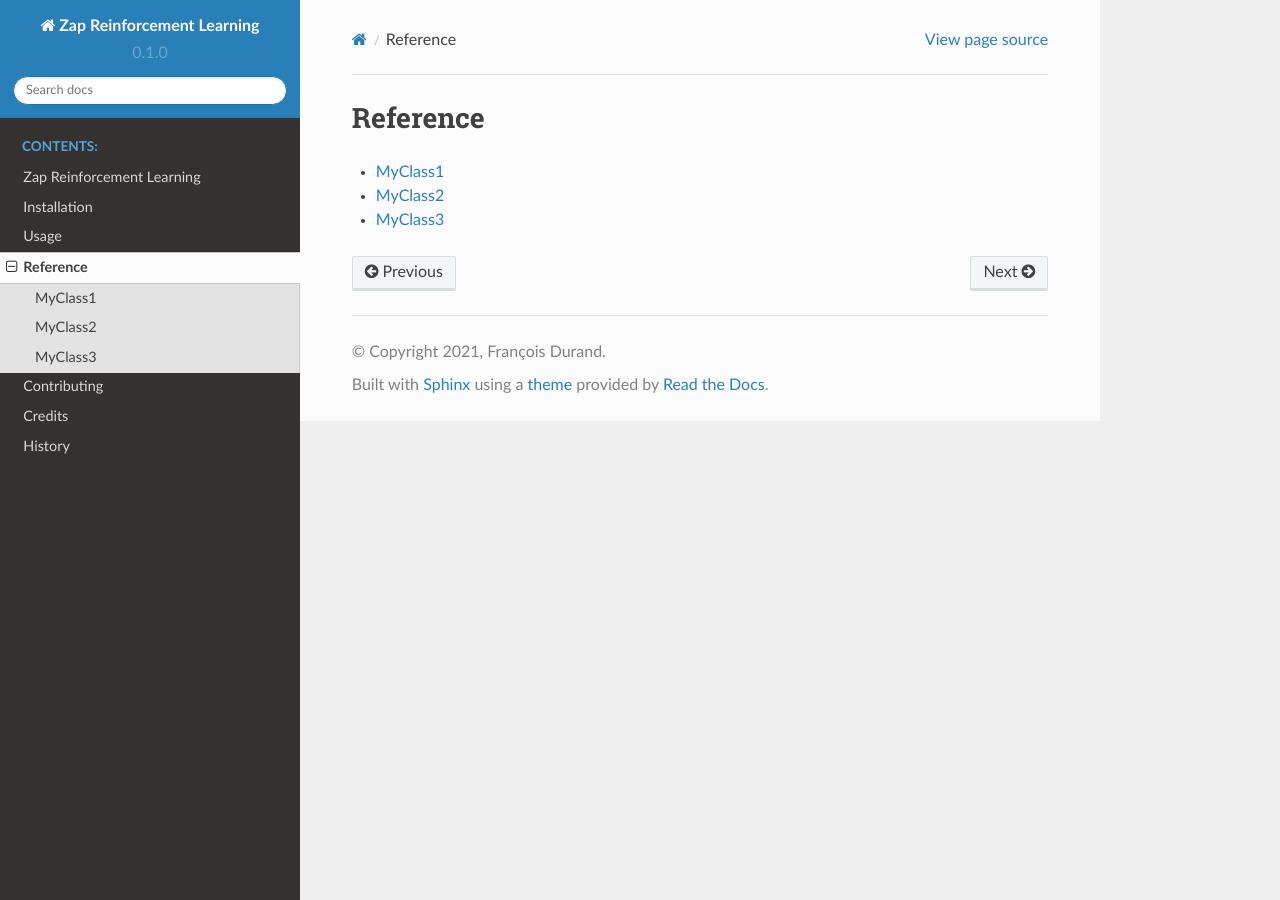
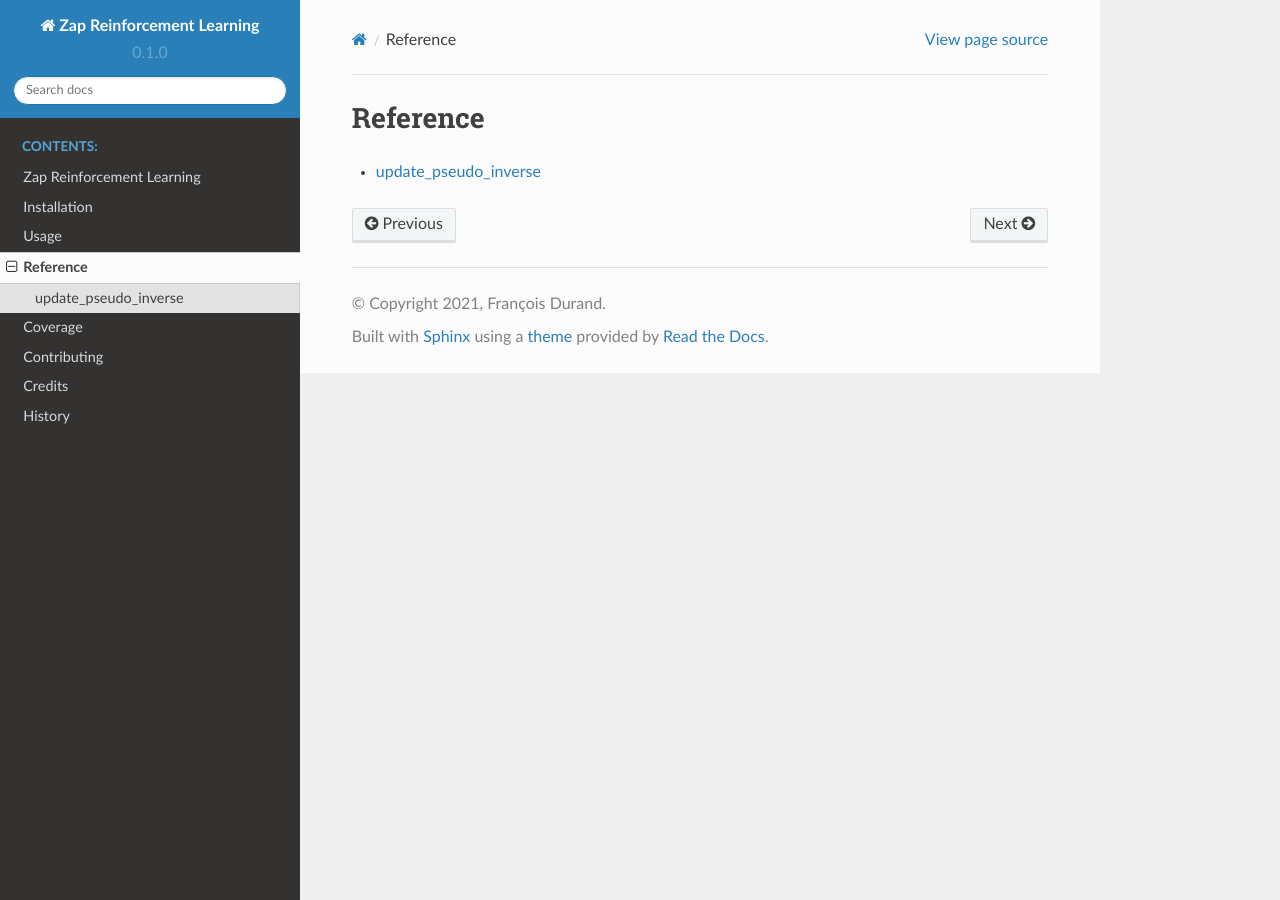
Before and after one commit to francois-durand/zap_rl, a Sphinx documentation site: the page built from docs/reference/index.rst, in a window 1280 px wide. Built offline with Sphinx 7.4.7 and the Read the Docs theme 2.0.0, drawn with Linux system fonts in a browser that asks for light colours.

Commit message:
Include coverage in docs

```diff
--- a/docs/index.rst
+++ b/docs/index.rst
@@ -9,6 +9,7 @@ Welcome to Zap Reinforcement Learning's documentation!
    installation
    usage
    reference/index
+   coverage
    contributing
    authors
    history
--- a/docs/reference/index.rst
+++ b/docs/reference/index.rst
@@ -4,6 +4,4 @@ Reference
 
 .. toctree::
 
-   my_class_1
-   my_class_2
-   my_class_3
+   update_pseudo_inverse
--- a/docs/reference/my_class_1.rst
+++ /dev/null
@@ -1,5 +0,0 @@
-MyClass1
---------
-
-.. autoclass:: zap_rl.MyClass1
-    :members:
--- a/docs/reference/my_class_2.rst
+++ /dev/null
@@ -1,5 +0,0 @@
-MyClass2
---------
-
-.. autoclass:: zap_rl.MyClass2
-    :members:
--- a/docs/reference/my_class_3.rst
+++ /dev/null
@@ -1,5 +0,0 @@
-MyClass3
---------
-
-.. autoclass:: zap_rl.MyClass3
-    :members:
--- /dev/null
+++ b/docs/reference/update_pseudo_inverse.rst
@@ -0,0 +1,4 @@
+update_pseudo_inverse
+---------------------
+
+.. autofunction:: zap_rl.update_pseudo_inverse
```
Also changed, not shown: docs/coverage.rst (added, +7 -0 lines), 3 other files.
